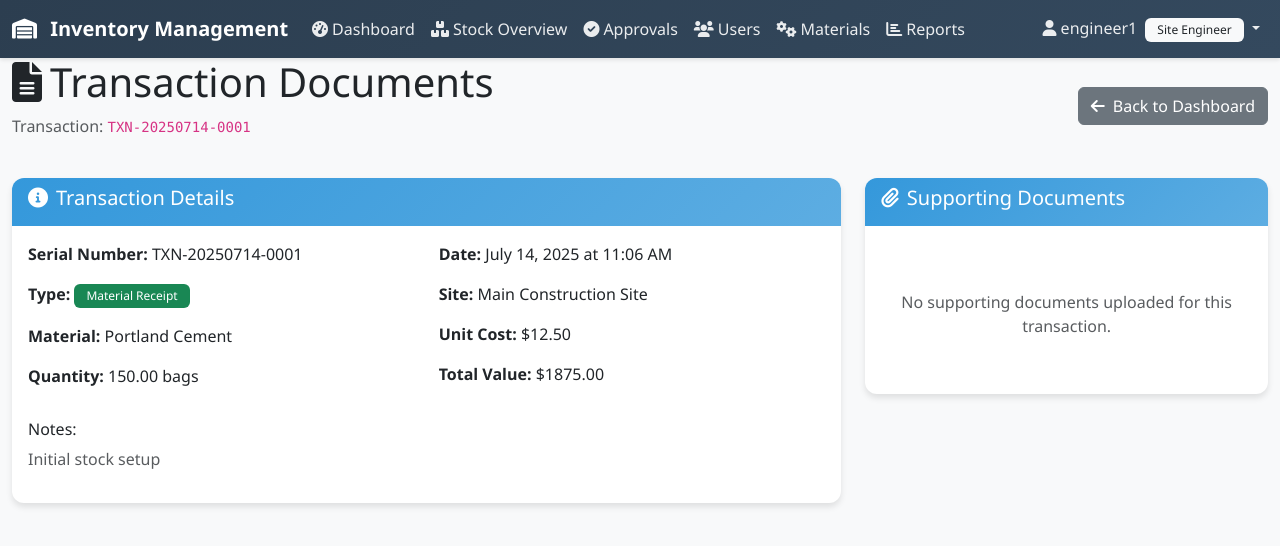
After one commit to Saajid-Nawaz/inventory-tracking-app, a Flask app: page /transaction_documents/1 in a window 1280 px wide. The commit adds this page. Shown: the top 546 px of the page. Run offline with Flask 3, Linux system fonts and the light colour scheme; a user stored in the database is signed in; data comes from the database, SQL or seed files in the repository.

Commit message:
Enable users to view and download documents associated with transactions
Implements document viewing and downloading functionality with `transaction_documents` route and adds a 'Documents' column to the dashboard.

Replit-Commit-Author: Agent
Replit-Commit-Session-Id: c4bceaa7-b495-48fa-9d9c-e86f62df6227
Replit-Commit-Screenshot-Url: https://storage.googleapis.com/screenshot-production-us-central1/4e599e1f-39b3-4c73-bffa-3b0c52532fec/4bb2a4df-c037-49f9-b725-d0dbec6b96a0.jpg

```diff
--- a/routes_new.py
+++ b/routes_new.py
@@ -699,6 +699,51 @@ def view_document(filename):
         flash('Error accessing document', 'error')
         return redirect(url_for('storesman_dashboard'))
 
+@app.route('/download_document/<path:filename>')
+@login_required
+def download_document(filename):
+    """Download uploaded supporting documents"""
+    try:
+        file_path = os.path.join('uploads', filename)
+        if os.path.exists(file_path):
+            return send_file(file_path, as_attachment=True)
+        else:
+            flash('Document not found', 'error')
+            return redirect(url_for('storesman_dashboard'))
+    except Exception as e:
+        logging.error(f"Error downloading document: {str(e)}")
+        flash('Error downloading document', 'error')
+        return redirect(url_for('storesman_dashboard'))
+
+@app.route('/transaction_documents/<int:transaction_id>')
+@login_required
+def transaction_documents(transaction_id):
+    """View documents for a specific transaction"""
+    try:
+        transaction = Transaction.query.get_or_404(transaction_id)
+
+        # Check access permissions
+        if current_user.role == 'storesman' and transaction.site_id != current_user.assigned_site_id:
+            flash('Access denied', 'error')
+            return redirect(url_for('storesman_dashboard'))
+
+        documents = []
+        if transaction.supporting_document_url:
+            filename = os.path.basename(transaction.supporting_document_url)
+            documents.append({
+                'filename': filename,
+                'path': transaction.supporting_document_url,
+                'exists': os.path.exists(transaction.supporting_document_url)
+            })
+
+        return render_template('transaction_documents.html',
+                             transaction=transaction,
+                             documents=documents)
+    except Exception as e:
+        logging.error(f"Error viewing transaction documents: {str(e)}")
+        flash('Error accessing transaction documents', 'error')
+        return redirect(url_for('storesman_dashboard'))
+
 
 @app.route('/process_receive_material', methods=['POST'])
 @login_required
--- /dev/null
+++ b/templates/transaction_documents.html
@@ -0,0 +1,106 @@
+{% extends "base_new.html" %}
+
+{% block title %}Transaction Documents - {{ transaction.serial_number }}{% endblock %}
+
+{% block content %}
+<div class="container-fluid">
+    <div class="row">
+        <div class="col-12">
+            <div class="d-flex justify-content-between align-items-center mb-4">
+                <div>
+                    <h1><i class="fas fa-file-alt me-2"></i>Transaction Documents</h1>
+                    <p class="text-muted">Transaction: <code>{{ transaction.serial_number }}</code></p>
+                </div>
+                <a href="{{ url_for('storesman_dashboard') if current_user.role == 'storesman' else url_for('site_engineer_dashboard') }}"
+                   class="btn btn-secondary">
+                    <i class="fas fa-arrow-left me-2"></i>Back to Dashboard
+                </a>
+            </div>
+        </div>
+    </div>
+
+    <div class="row">
+        <div class="col-md-8">
+            <div class="card">
+                <div class="card-header">
+                    <h5><i class="fas fa-info-circle me-2"></i>Transaction Details</h5>
+                </div>
+                <div class="card-body">
+                    <div class="row">
+                        <div class="col-md-6">
+                            <p><strong>Serial Number:</strong> {{ transaction.serial_number }}</p>
+                            <p><strong>Type:</strong>
+                                {% if transaction.type == 'receive' %}
+                                    <span class="badge bg-success">Material Receipt</span>
+                                {% elif transaction.type == 'issue' %}
+                                    <span class="badge bg-warning">Material Issue</span>
+                                {% else %}
+                                    <span class="badge bg-info">Stock Adjustment</span>
+                                {% endif %}
+                            </p>
+                            <p><strong>Material:</strong> {{ transaction.material.name }}</p>
+                            <p><strong>Quantity:</strong> {{ "%.2f"|format(transaction.quantity) }} {{ transaction.material.unit }}</p>
+                        </div>
+                        <div class="col-md-6">
+                            <p><strong>Date:</strong> {{ transaction.created_at.strftime('%B %d, %Y at %I:%M %p') }}</p>
+                            <p><strong>Site:</strong> {{ transaction.site.name }}</p>
+                            {% if current_user.role == 'site_engineer' %}
+                            <p><strong>Unit Cost:</strong> ${{ "%.2f"|format(transaction.unit_cost) }}</p>
+                            <p><strong>Total Value:</strong> ${{ "%.2f"|format(transaction.total_value) }}</p>
+                            {% endif %}
+                        </div>
+                    </div>
+
+                    {% if transaction.notes %}
+                    <div class="mt-3">
+                        <h6>Notes:</h6>
+                        <p class="text-muted">{{ transaction.notes }}</p>
+                    </div>
+                    {% endif %}
+                </div>
+            </div>
+        </div>
+
+        <div class="col-md-4">
+            <div class="card">
+                <div class="card-header">
+                    <h5><i class="fas fa-paperclip me-2"></i>Supporting Documents</h5>
+                </div>
+                <div class="card-body">
+                    {% if documents %}
+                        {% for doc in documents %}
+                            <div class="d-flex justify-content-between align-items-center mb-3 p-3 bg-light rounded">
+                                <div>
+                                    <h6 class="mb-1">{{ doc.filename }}</h6>
+                                    {% if doc.exists %}
+                                        <span class="badge bg-success">Available</span>
+                                    {% else %}
+                                        <span class="badge bg-danger">Missing</span>
+                                    {% endif %}
+                                </div>
+                                {% if doc.exists %}
+                                <div class="btn-group">
+                                    <a href="{{ url_for('view_document', filename=doc.filename) }}"
+                                       class="btn btn-sm btn-outline-primary" target="_blank">
+                                        <i class="fas fa-eye"></i> View
+                                    </a>
+                                    <a href="{{ url_for('download_document', filename=doc.filename) }}"
+                                       class="btn btn-sm btn-outline-success">
+                                        <i class="fas fa-download"></i> Download
+                                    </a>
+                                </div>
+                                {% endif %}
+                            </div>
+                        {% endfor %}
+                    {% else %}
+                        <div class="text-center py-4">
+                            <i class="fas fa-file-slash fa-3x text-muted mb-3"></i>
+                            <p class="text-muted">No supporting documents uploaded for this transaction.</p>
+                        </div>
+                    {% endif %}
+                </div>
+            </div>
+        </div>
+    </div>
+</div>
+{% endblock %}
```
Also changed, not shown: templates/site_engineer_dashboard.html (+12 -0 lines), templates/storesman_dashboard.html (+12 -0 lines), 2 other files.
